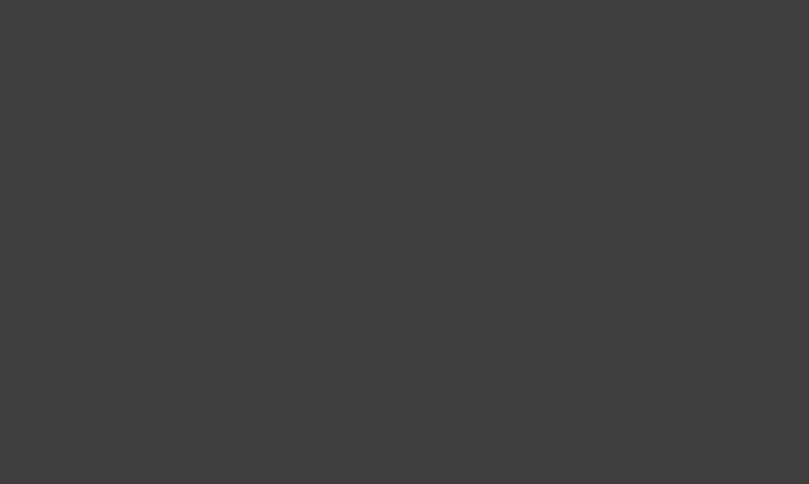
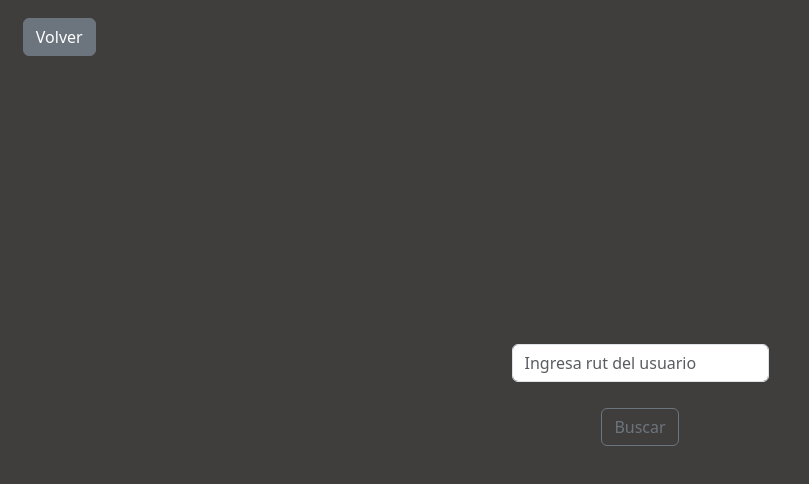
Before and after one commit to kelly-riv/react-inacap-prestamos, a React (Create React App) app: page /UserSearch in a window 1280 px wide. Before the commit this address had no page. Shown: the top 484 px of the page, without its empty margins (0-809 px from the left). Built offline with nearby package versions, Linux system fonts and the light colour scheme.

Commit message:
ES MI TIOOO

```diff
--- a/src/App.js
+++ b/src/App.js
@@ -12,6 +12,7 @@ import BookGive from './components/BookGive'
 import StockScreen from './components/StockScreen';
 import LoanDataRegisterComplete from './components/LoanDataRegisterComplete';
 import Prorroga from './components/prorroga';
+import UserSearch from './components/UsersSearch';
 
 const App = () => {
 
@@ -31,6 +32,8 @@ const App = () => {
           <Route path='/RegistrarPrestamoCompleto' element={<LoanDataRegisterComplete/>} />
           <Route path='/RegistrarEntrega' element={<BookGive/>} />
           <Route path='/Prorroga' element={<Prorroga/>} />
+          <Route path='/UserSearch' element={<UserSearch/>} />
+
         </Routes>
       </Router>
     </div>
--- a/src/components/MainScreen.js
+++ b/src/components/MainScreen.js
@@ -45,6 +45,11 @@ class MainScreen extends React.Component {
           <table className='actionButtons'>
             <tbody>
               <tr>
+              <td>
+                  <Link to={"/UserSearch"}>
+                    <button type="button" className="btn btn-secondary">Realizar busqueda de usuarios</button>
+                  </Link>
+                </td>
               <td>
                   <Link to={"/RegistrarEntrega"}>
                     <button type="button" className="btn btn-secondary">Registrar entrega de libro</button>
--- /dev/null
+++ b/src/components/UsersSearch.js
@@ -0,0 +1,27 @@
+import React, { useState, useEffect } from 'react';
+import { Button, Modal, Form, InputGroup} from 'react-bootstrap';
+import { Link } from 'react-router-dom';
+
+const UserSearch = () => {
+
+  return (
+    <div>
+        <Link to={"/MainScreen"}>
+            <button type="button" className="btn btn-secondary volver" >Volver</button>
+        </Link>
+        <center>
+            <InputGroup className="mb-3">
+            <Form.Control
+            placeholder="Ingresa rut del usuario"
+            />
+            </InputGroup>
+            <Button variant="outline-secondary" id="button-addon2">
+                Buscar
+            </Button>
+
+        </center>
+    </div>
+  );
+};
+
+export default UserSearch;
--- a/src/components/prorroga.js
+++ b/src/components/prorroga.js
@@ -3,7 +3,6 @@ import { Form, Button, Modal } from 'react-bootstrap';
 import { Link } from 'react-router-dom';
 
 function Prorroga(props) {
-    //MODAL
     const [show, setShow] = useState(false);
     const [startDate, setStartDate] = useState();
     const [endDate, setEndDate] = useState();
```
Also changed, not shown: src/components/StockScreen.js (line endings or trailing spaces).
